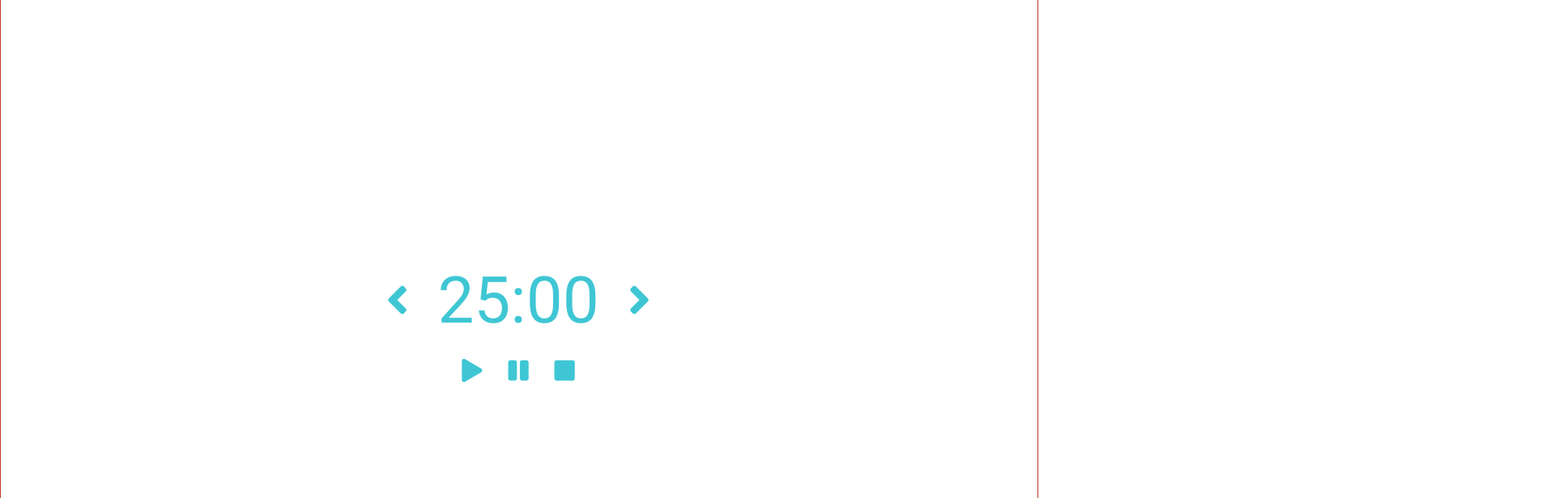
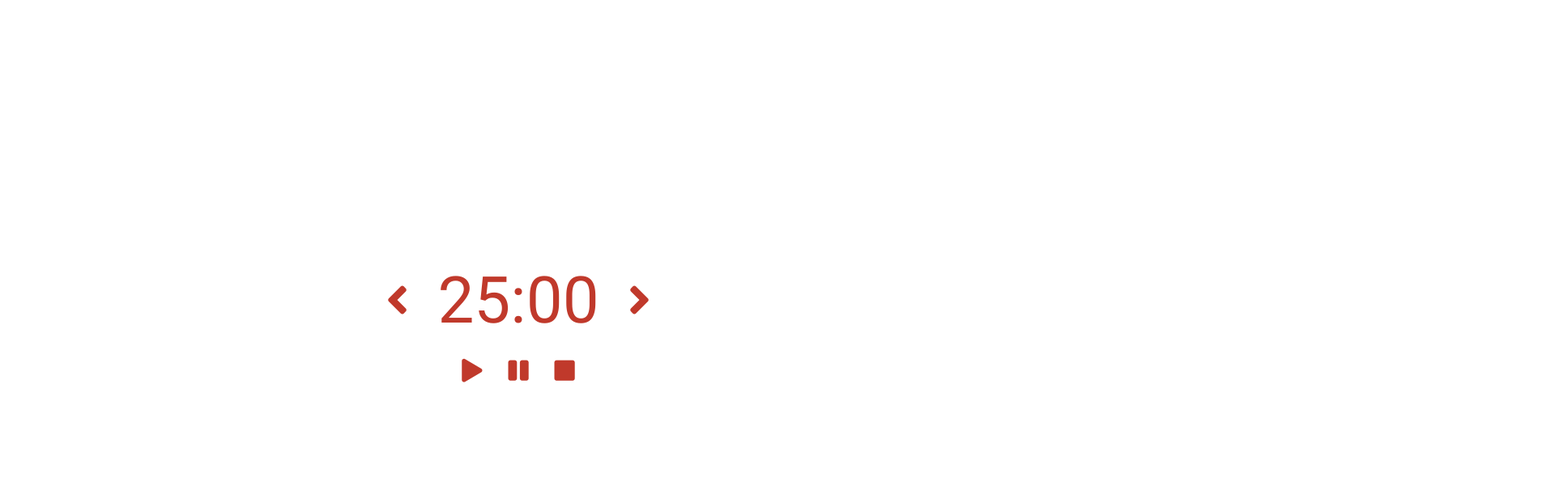
Before and after one commit to chrfreitas-zz/tomato-time, a Vue app: page / in a window 1280 px wide. Shown: the top 616 px of the page at 81% size, 1920 px wide, since content can reach past the window. Built offline with nearby package versions, Linux system fonts and the light colour scheme.

Commit message:
Remove water when chrome or safari

```diff
--- a/src/App.vue
+++ b/src/App.vue
@@ -1,7 +1,7 @@
 <template>
   <div class="container" v-bind:class="getClassState" id="app">
     <router-view/>
-    <water />
+    <water v-if="!isChromeOrSafari"/>
   </div>
 </template>
 
@@ -16,6 +16,11 @@
   computed: {
     getClassState() {
       return this.$store.state.timer.timer.name;
+    },
+    isChromeOrSafari() {
+      const isChrome = /Chrome/.test(navigator.userAgent);
+      const isSafari = /Safari/.test(navigator.userAgent);
+      return (isChrome || isSafari);
     },
   },
 };
@@ -52,13 +57,4 @@
   background-color: #2980b9;
   border:1px solid #2980b9;
 }
-
-/* Hack for webkit issues. Find a new solution*/
-@media screen and (-webkit-min-device-pixel-ratio:0) {
-  .container.short .water,
-  .container.work .water,
-  .container.long .water{
-    background-color: #fff;
-  }
-}
 </style>
```
